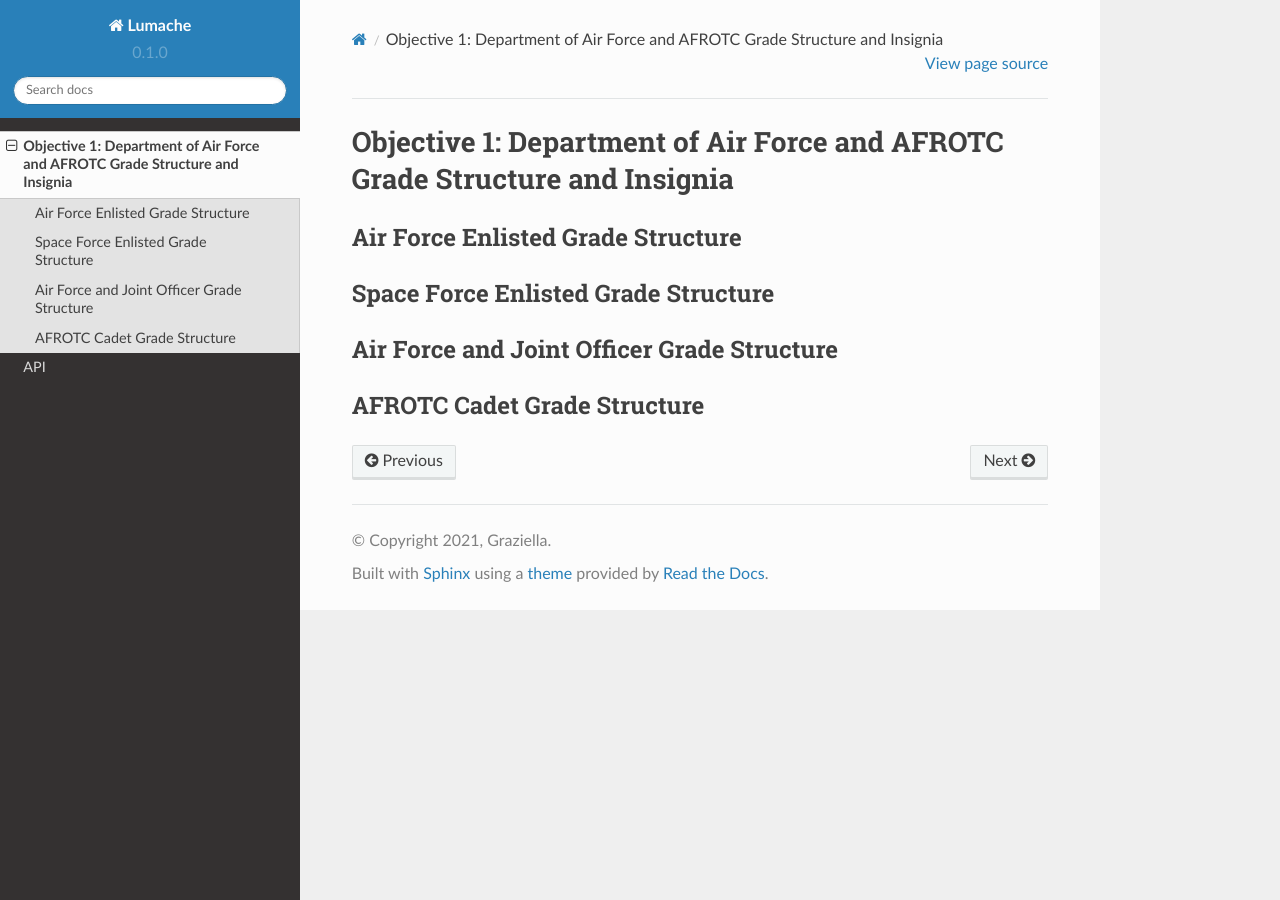
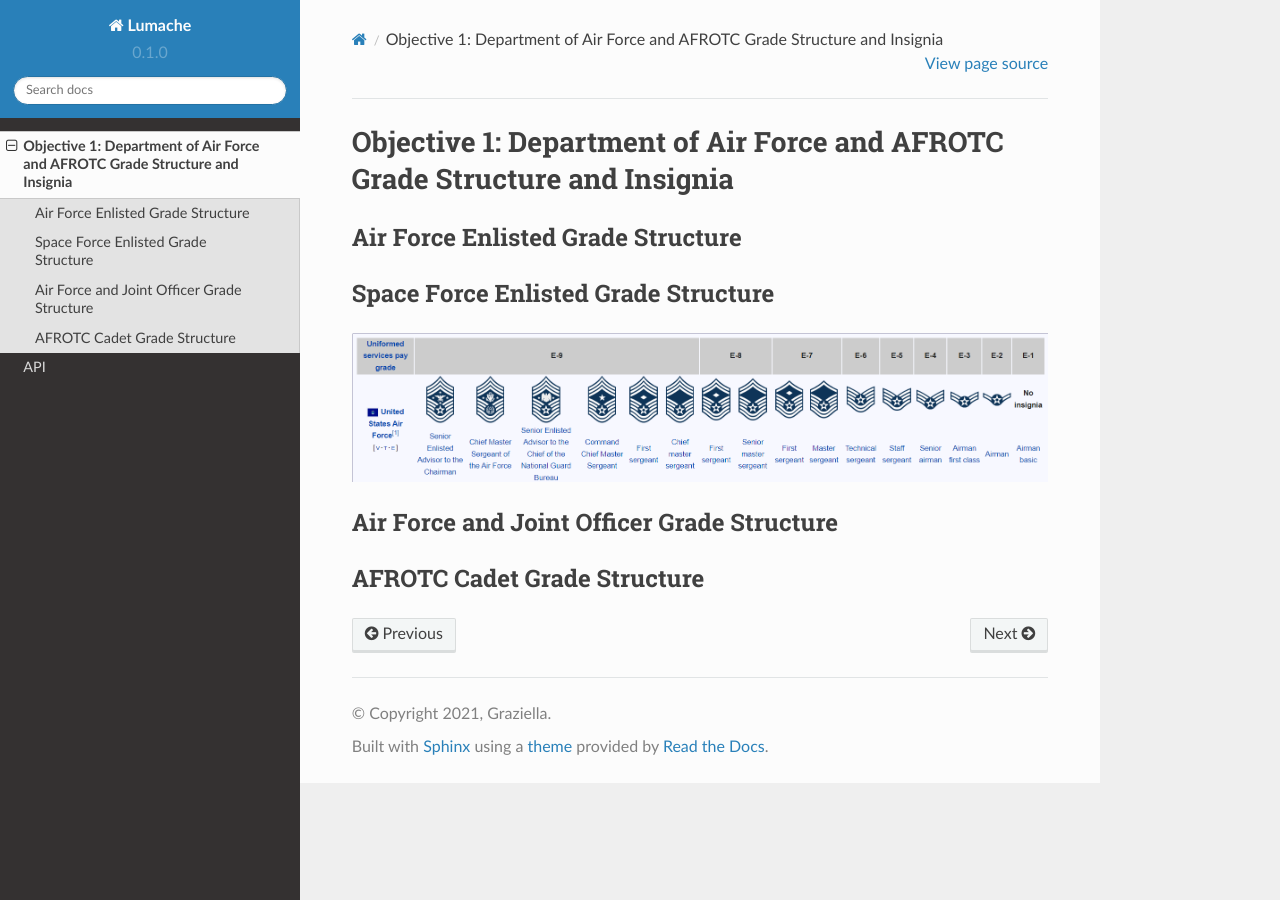
Before and after one commit to DET159/rtd-test, a Sphinx documentation site: the page built from docs/source/usage.rst, in a window 1280 px wide. Built offline with Sphinx 7.4.7 and the Read the Docs theme 2.0.0, drawn with Linux system fonts in a browser that asks for light colours.

Commit message:
Image Added

```diff
--- a/docs/source/usage.rst
+++ b/docs/source/usage.rst
@@ -15,6 +15,9 @@ Air Force Enlisted Grade Structure
 
 Space Force Enlisted Grade Structure
 ------------
+
+.. image:: images/Rank_1.png
+   :width: 1555
 
 Air Force and Joint Officer Grade Structure
 ------------
```
Also changed, not shown: docs/source/images/Rank_1.png (added).
